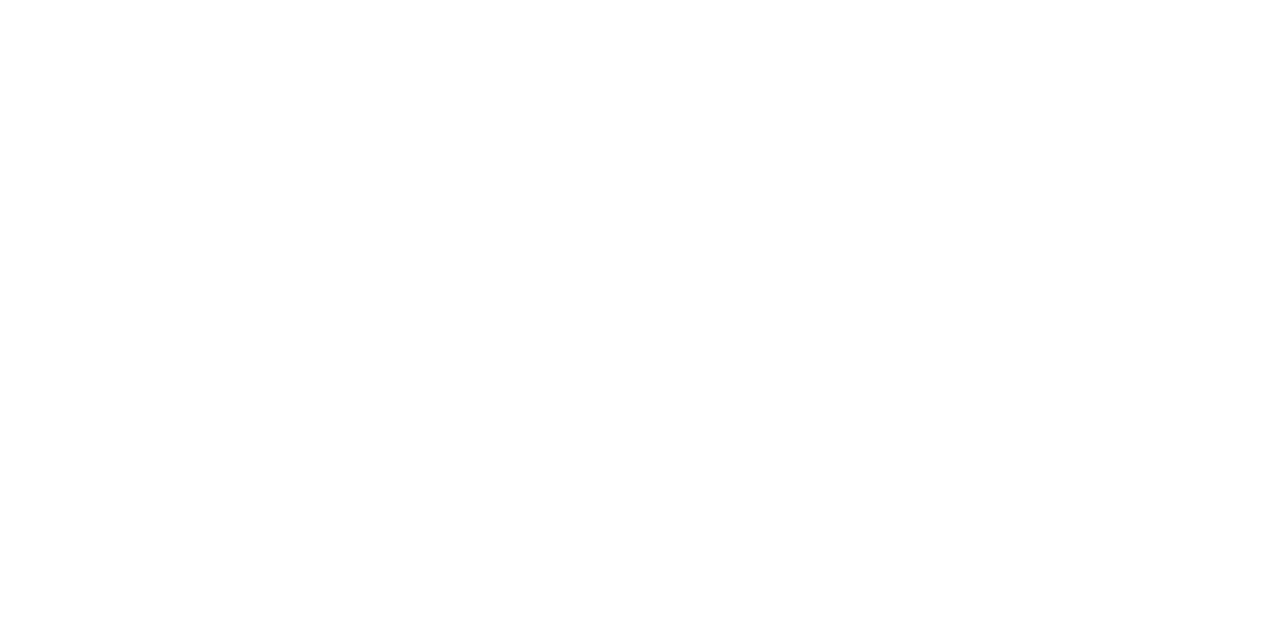
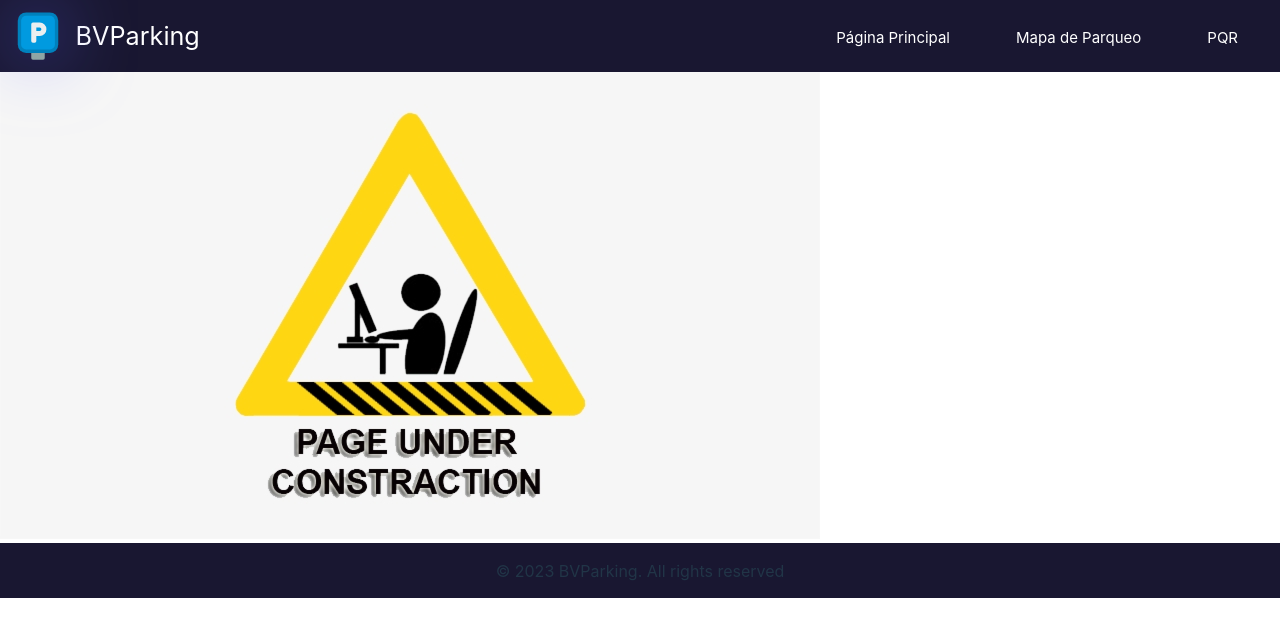
Before and after one commit to Myself2903/BVParking, a React (Vite) app in the folder frontend/: page /mapa-de-parqueo in a window 1280 px wide. Before the commit this address had no page. Shown: the top 636 px of the page. Built offline with nearby package versions, Linux system fonts and the light colour scheme; the HTML template or start-up script is replaced by a standard one.

Commit message:
creación de página del mapa de parqueo y linkeo

```diff
--- a/frontend/src/App.jsx
+++ b/frontend/src/App.jsx
@@ -1,6 +1,7 @@
 import { useState } from 'react'
 import {Routes, Route} from 'react-router-dom'
 import MainPage from './Pages/MainPage'
+import ParkingMap from './Pages/ParkingMap'
 
 function App() {
   return (
@@ -9,6 +10,10 @@
         path = "/"
         element = {<MainPage/>}
       />
+      <Route
+        path = "/mapa-de-parqueo"
+        element = {<ParkingMap/>}
+      />
     </Routes>
   )
 }
--- a/frontend/src/Pages/MainPage.jsx
+++ b/frontend/src/Pages/MainPage.jsx
@@ -2,8 +2,10 @@
 import Navbar from '../common/Navbar'
 import Footer from '../common/Footer'
 import '../styles/MainPage.css'
+import {useNavigate} from "react-router-dom"
 
 const MainPage = ()=>{
+    const navigate = useNavigate();
     return (
         <>
             <Navbar/>
@@ -11,7 +13,7 @@
                 <img src={background} alt="background image" className='backgroundImage'/>
                 <div className="infoDialog">
                     <h1>PARQUEADERO CENTRO COMERCIAL<br/>BELLAVISTA</h1>
-                    <button className='parkingButton'>Ver mapa del parqueadero</button>
+                    <button onClick={()=>navigate("/mapa-de-parqueo")} className='parkingButton'>Ver mapa del parqueadero</button>
                     <p>Conoce la disponibilidad del parqueadero del Centro Comercial BellaVista</p>
                 </div>
             </section>
--- /dev/null
+++ b/frontend/src/Pages/ParkingMap.jsx
@@ -0,0 +1,17 @@
+import Footer from "../common/Footer"
+import Navbar from "../common/Navbar"
+import PUC from "../assets/puc.jpg"
+
+const ParkingMap = ()=>{
+    return (
+        <>
+            <Navbar/>
+            <section className="parkingMap">
+                <img src={PUC} alt="page under construction" className='puc'/>
+            </section>
+            <Footer/>
+        </>
+    )
+}
+
+export default ParkingMap
```
Also changed, not shown: frontend/src/assets/puc.jpg (added).
